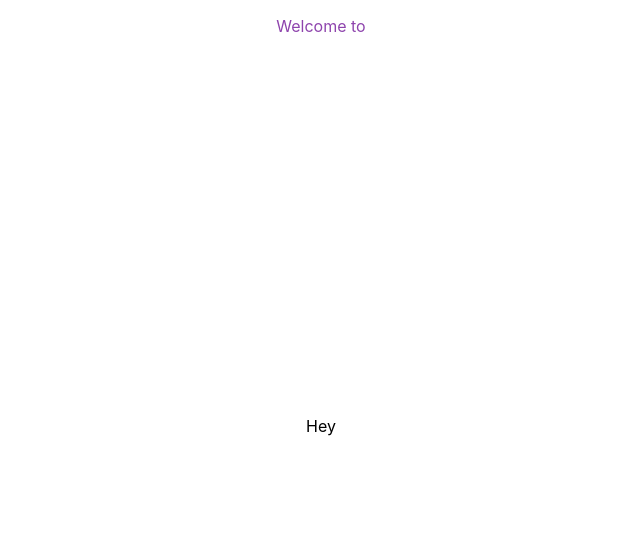
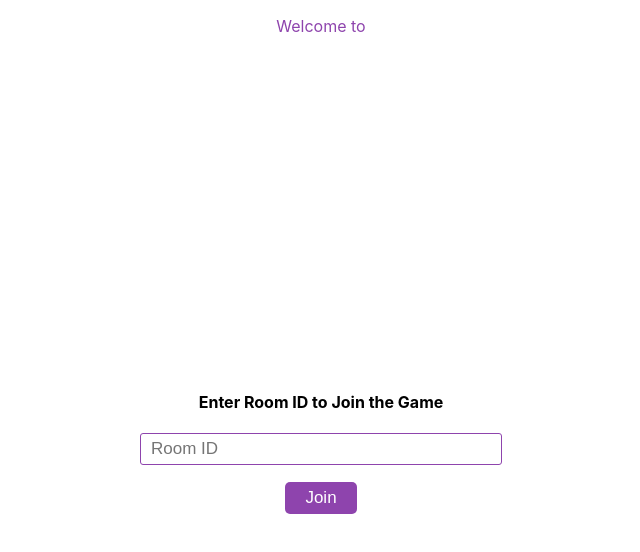
Before and after one commit to Horsty80/react-space-game, a React (Vite) app: page / in a window 1280 px wide. Shown: the top 552 px of the page, without its empty margins (335-975 px from the left). Built offline with nearby package versions, Linux system fonts and the light colour scheme; no server answers; the HTML template or start-up script is replaced by a standard one.

Commit message:
implement game joining feature

```diff
--- a/src/App.tsx
+++ b/src/App.tsx
@@ -1,9 +1,9 @@
 import { useEffect, useState } from "react";
-// import logo from "./logo.svg";
 import "./App.css";
 import styled from "styled-components";
-import { io } from "socket.io-client";
 import socketService from "./services/socketService";
+import { JoinRoom } from "./components/joinRoom";
+import GameContext, { IGameContextProps } from "./contexts/gameContext";
 
 const AppContainer = styled.div`
   width: 100%;
@@ -28,6 +28,7 @@ const MainContainer = styled.div`
 `;
 
 function App() {
+  const [isInRoom, setInRoom] = useState(false);
   const connectSocket = async () => {
     const socket = await socketService.connect("http://localhost:9000").catch((err) => {
       console.log("Error: ", err);
@@ -38,11 +39,19 @@ function App() {
     connectSocket();
   }, []);
 
+  const gameContextValue: IGameContextProps = {
+    isInRoom,
+    setInRoom,
+  };
   return (
-    <AppContainer>
-      <WelcomeText>Welcome to {import.meta.env.VITE_GAME_TITLE}</WelcomeText>
-      <MainContainer>Hey</MainContainer>
-    </AppContainer>
+    <GameContext.Provider value={gameContextValue}>
+      <AppContainer>
+        <WelcomeText>Welcome to {import.meta.env.VITE_GAME_TITLE}</WelcomeText>
+        <MainContainer>
+          <JoinRoom />
+        </MainContainer>
+      </AppContainer>
+    </GameContext.Provider>
   );
 }
 
--- /dev/null
+++ b/src/components/joinRoom/index.tsx
@@ -0,0 +1,89 @@
+import { ChangeEvent, FormEvent, useContext, useState } from "react";
+import styled from "styled-components";
+import gameContext from "../../contexts/gameContext";
+import gameService from "../../services/gameService";
+import socketService from "../../services/socketService";
+
+interface IJoinRoomProps {}
+
+const JoinRoomContainer = styled.div`
+  width: 100%;
+  height: 100%;
+  display: flex;
+  flex-direction: column;
+  align-items: center;
+  justify-content: center;
+  margin-top: 2em;
+`;
+
+const RoomIdInput = styled.input`
+  height: 30px;
+  width: 20em;
+  font-size: 17px;
+  outline: none;
+  border: 1px solid #8e44ad;
+  border-radius: 3px;
+  padding: 0 10px;
+`;
+
+const JoinButton = styled.button`
+  outline: none;
+  background-color: #8e44ad;
+  color: #fff;
+  font-size: 17px;
+  border: 2px solid transparent;
+  border-radius: 5px;
+  padding: 4px 18px;
+  transition: all 230ms ease-in-out;
+  margin-top: 1em;
+  cursor: pointer;
+
+  &:hover {
+    background-color: transparent;
+    border: 2px solid #8e44ad;
+    color: #8e44ad;
+  }
+`;
+
+export function JoinRoom(props: IJoinRoomProps) {
+  const [roomName, setRoomName] = useState("");
+  const [isJoining, setJoining] = useState(false);
+  const { setInRoom, isInRoom } = useContext(gameContext);
+  const handleRoomNameChange = (e: ChangeEvent<any>) => {
+    const value = e.target.value;
+    setRoomName(value);
+  };
+
+  const joinRoom = async (e: FormEvent) => {
+    e.preventDefault();
+    const socket = socketService.socket;
+    if (!roomName || roomName.trim() === "" || !socket) {
+      return;
+    }
+    // Je suis en train de me connecter
+    setJoining(true);
+
+    const joined = await gameService.joinGameRoom(socket, roomName).catch((err) => {
+      alert(err);
+    });
+
+    if (joined) {
+      // j'ai rejoins donc je suis dans une room
+      setInRoom(true);
+    }
+    // Je suis en jeu
+    setJoining(false);
+  };
+
+  return (
+    <form onSubmit={joinRoom}>
+      <JoinRoomContainer>
+        <h4>Enter Room ID to Join the Game</h4>
+        <RoomIdInput placeholder="Room ID" value={roomName} onChange={handleRoomNameChange} />
+        <JoinButton type="submit" disabled={isJoining}>
+          {isJoining ? "Joining..." : "Join"}
+        </JoinButton>
+      </JoinRoomContainer>
+    </form>
+  );
+}
--- a/src/contexts/gameContext.ts
+++ b/src/contexts/gameContext.ts
@@ -1,7 +1,13 @@
 import { createContext } from "react";
 
-export interface IGameContextProps {}
+export interface IGameContextProps {
+  isInRoom: boolean;
+  setInRoom: (inRoom: boolean) => void;
+}
 
-const defaultState: IGameContextProps = {};
+const defaultState: IGameContextProps = {
+  isInRoom: false,
+  setInRoom: () => {},
+};
 
-export default createContext({});
+export default createContext(defaultState);
--- /dev/null
+++ b/src/services/gameService/index.ts
@@ -0,0 +1,13 @@
+import { Socket } from "socket.io-client";
+
+class GameService {
+  public async joinGameRoom(socket: Socket, roomId: string): Promise<boolean> {
+    return new Promise((resolve, reject) => {
+      socket.emit("join_game", { roomId });
+      socket.on("room_joined", () => resolve(true));
+      socket.on("room_join_error", ({ error }) => reject(error));
+    });
+  }
+}
+
+export default new GameService();
```
